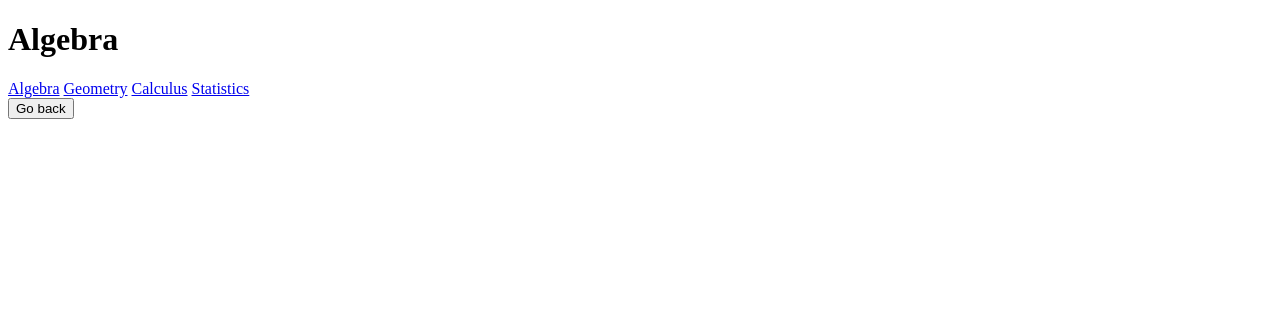
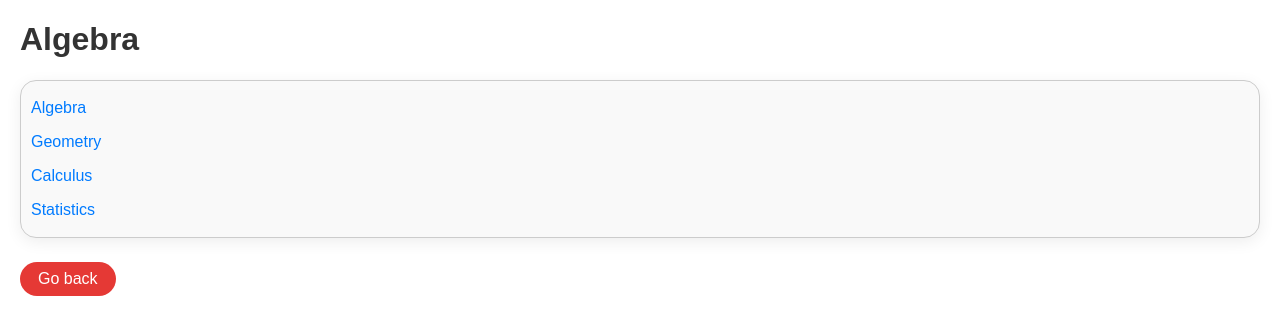
Before and after one commit to MCCHRISmaster/Tutfinder, a website: page algebra.html in a window 1280 px wide. Drawn offline with Linux system fonts and the light colour scheme.

Commit message:
add css to the live servers

```diff
--- a/algebra.html
+++ b/algebra.html
@@ -5,6 +5,50 @@
   <meta charset="UTF-8" />
   <title>Algebra</title>
   <meta name="viewport" content="width=device-width, initial-scale=1.0" />
+  <style>
+    body {
+      font-family: Arial, sans-serif;
+      margin: 20px;
+    }
+    h1 {
+      color: #333;
+    }
+    .dropdown-content {
+      display: flex;
+      flex-direction: column;
+      background-color: #f9f9f9;
+      border: 1px solid #ccc;
+      padding: 10px;
+      margin-top: 10px;
+      border-radius: 16px;
+      box-shadow: 0 4px 16px rgba(0,0,0,0.07);
+    }
+    .dropdown-content a {
+      text-decoration: none;
+      color: #007bff;
+      padding: 8px 0;
+      border-radius: 8px;
+      transition: background 0.15s;
+    }
+    .dropdown-content a:hover {
+      background: #e3f0fd;
+      color: #1976d2;
+    }
+    button {
+      margin-top: 24px;
+      padding: 8px 18px;
+      border: none;
+      background-color: #e53935;
+      color: #fff;
+      font-size: 1rem;
+      border-radius: 20px;
+      cursor: pointer;
+      transition: background 0.2s;
+    }
+    button:hover {
+      background-color: #b71c1c;
+    }
+  </style>
 </head>
 <body>
   <h1>Algebra</h1>
```
Also changed, not shown: math.html (+44 -0 lines), peace.html (added, +16 -0 lines), server.js (+45 -1 lines).
